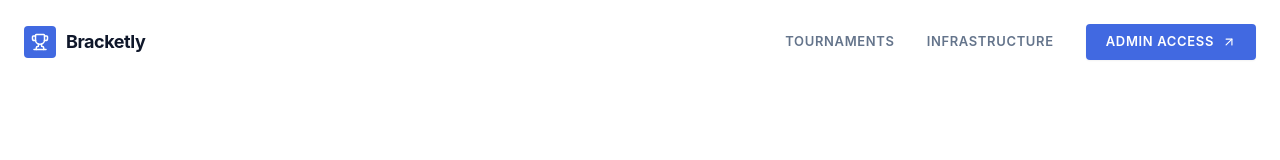
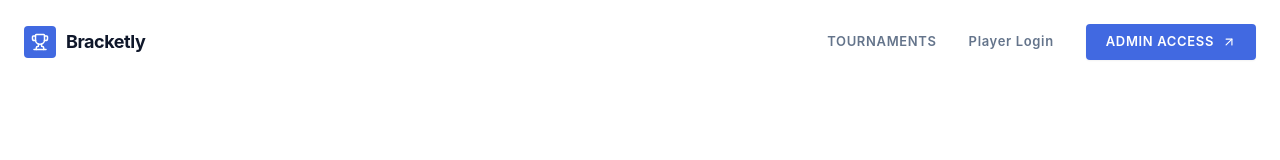
Before and after one commit to GayathriG5787/bracketly, a Next.js app: page / in a window 1280 px wide. Shown: the top 160 px of the page. Built offline with nearby package versions, Linux system fonts and the light colour scheme; no server answers.

Commit message:
fixed Navbar for public pages

```diff
--- /dev/null
+++ b/app/(public)/layout.tsx
@@ -0,0 +1,17 @@
+import Navbar from "@/components/Navbar" // Assuming you moved the Navbar to a components folder
+
+export default function PublicLayout({
+  children,
+}: {
+  children: React.ReactNode
+}) {
+  return (
+    <>
+      <Navbar />
+      {/* pt-20 ensures content starts below the fixed navbar */}
+      <main className="pt-20">
+        {children}
+      </main>
+    </>
+  )
+}
--- a/app/page.tsx
+++ b/app/(public)/page.tsx
@@ -35,32 +35,6 @@ export default function HomePage() {
 
   return (
     <div className="min-h-screen bg-white text-slate-900 selection:bg-blue-50 selection:text-blue-600">
-
-      {/* --- NAVBAR --- */}
-      <nav className={`fixed top-0 w-full z-50 transition-colors duration-200 ${
-        isScrolled ? "bg-white/95 backdrop-blur-sm border-b border-slate-100 py-3" : "bg-transparent py-6"
-      }`}>
-        <div className="max-w-7xl mx-auto px-6 flex items-center justify-between">
-          <Link href="/" className="flex items-center gap-2.5">
-            <div className="w-8 h-8 bg-[#4169E1] rounded flex items-center justify-center">
-              <Trophy className="text-white" size={18} />
-            </div>
-            <span className="text-lg font-bold tracking-tight">Bracketly</span>
-          </Link>
-
-          <div className="hidden md:flex items-center gap-8 text-[13px] font-semibold text-slate-500 uppercase tracking-wider">
-            <Link href="/tournaments" className="hover:text-slate-900 transition-colors">Tournaments</Link>
-            <Link href="#features" className="hover:text-slate-900 transition-colors">Infrastructure</Link>
-            <Link href="/admin/login" className="bg-[#4169E1] text-white px-5 py-2 rounded shadow-sm hover:bg-blue-700 transition-colors flex items-center gap-2">
-              Admin Access <ArrowUpRight size={14} />
-            </Link>
-          </div>
-
-          <button className="md:hidden" onClick={() => setMobileMenuOpen(!mobileMenuOpen)}>
-            {mobileMenuOpen ? <X size={20} /> : <Menu size={20} />}
-          </button>
-        </div>
-      </nav>
 
       {/* --- HERO SECTION --- */}
       <section className="pt-32 pb-16 lg:pt-52 lg:pb-32 overflow-hidden border-b border-slate-50">
--- /dev/null
+++ b/components/Navbar.tsx
@@ -0,0 +1,98 @@
+"use client"
+
+import React, { useState, useEffect } from "react"
+import Link from "next/link"
+import { supabase } from "@/lib/supabase"
+import {
+  Trophy,
+  Menu,
+  X,
+  ArrowUpRight
+} from "lucide-react"
+
+export default function Navbar() {
+  const [isScrolled, setIsScrolled] = useState(false)
+  const [mobileMenuOpen, setMobileMenuOpen] = useState(false)
+
+  useEffect(() => {
+    const handleScroll = () => setIsScrolled(window.scrollY > 10)
+    window.addEventListener("scroll", handleScroll)
+    return () => window.removeEventListener("scroll", handleScroll)
+  }, [])
+
+  const handleGoogleLogin = async () => {
+    const { error } = await supabase.auth.signInWithOAuth({
+      provider: "google",
+      options: { redirectTo: `${window.location.origin}/player/dashboard` },
+    })
+    if (error) console.error(error)
+  }
+
+  return (
+    <nav className={`fixed top-0 w-full z-50 transition-colors duration-200 ${
+      isScrolled ? "bg-white/95 backdrop-blur-sm border-b border-slate-100 py-3" : "bg-transparent py-6"
+    }`}>
+      <div className="max-w-7xl mx-auto px-6 flex items-center justify-between">
+        {/* Logo */}
+        <Link href="/" className="flex items-center gap-2.5">
+          <div className="w-8 h-8 bg-[#4169E1] rounded flex items-center justify-center">
+            <Trophy className="text-white" size={18} />
+          </div>
+          <span className="text-lg font-bold tracking-tight text-slate-900">Bracketly</span>
+        </Link>
+
+        {/* Desktop Navigation */}
+        <div className="hidden md:flex items-center gap-8 text-[13px] font-semibold text-slate-500 uppercase tracking-wider">
+          <Link href="/tournaments" className="hover:text-slate-900 transition-colors">
+            Tournaments
+          </Link>
+          <button
+            onClick={handleGoogleLogin}
+            className="hover:text-slate-900 transition-colors"
+          >
+            Player Login
+          </button>
+          <Link
+            href="/admin/login"
+            className="bg-[#4169E1] text-white px-5 py-2 rounded shadow-sm hover:bg-blue-700 transition-colors flex items-center gap-2"
+          >
+            Admin Access <ArrowUpRight size={14} />
+          </Link>
+        </div>
+
+        {/* Mobile Menu Toggle */}
+        <button
+          className="md:hidden text-slate-900"
+          onClick={() => setMobileMenuOpen(!mobileMenuOpen)}
+        >
+          {mobileMenuOpen ? <X size={20} /> : <Menu size={20} />}
+        </button>
+      </div>
+
+      {/* Mobile Menu Overlay */}
+      {mobileMenuOpen && (
+        <div className="md:hidden absolute top-full left-0 w-full bg-white border-b border-slate-100 p-6 flex flex-col gap-4 shadow-xl">
+          <Link
+            href="/tournaments"
+            onClick={() => setMobileMenuOpen(false)}
+            className="text-sm font-bold text-slate-600 uppercase tracking-widest"
+          >
+            Tournaments
+          </Link>
+          <button
+            onClick={handleGoogleLogin}
+            className="text-left text-sm font-bold text-slate-600 uppercase tracking-widest"
+          >
+            Player Login
+          </button>
+          <Link
+            href="/admin/login"
+            className="bg-[#4169E1] text-white px-5 py-3 rounded font-bold text-center flex items-center justify-center gap-2"
+          >
+            Admin Access <ArrowUpRight size={14} />
+          </Link>
+        </div>
+      )}
+    </nav>
+  )
+}
```
Also changed, not shown: app/(public)/tournaments/[id]/page.tsx (renamed from app/tournaments/[id]/page.tsx), app/(public)/tournaments/page.tsx (renamed from app/tournaments/page.tsx).
